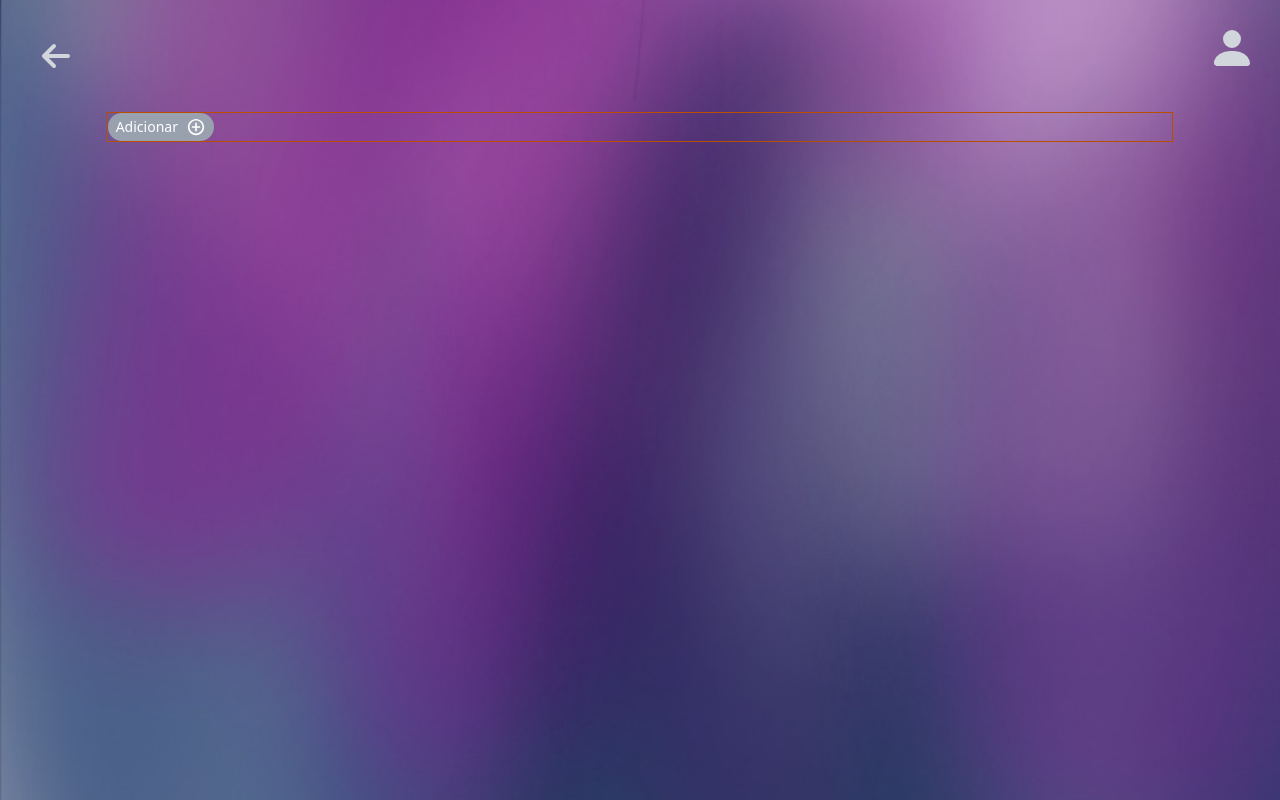
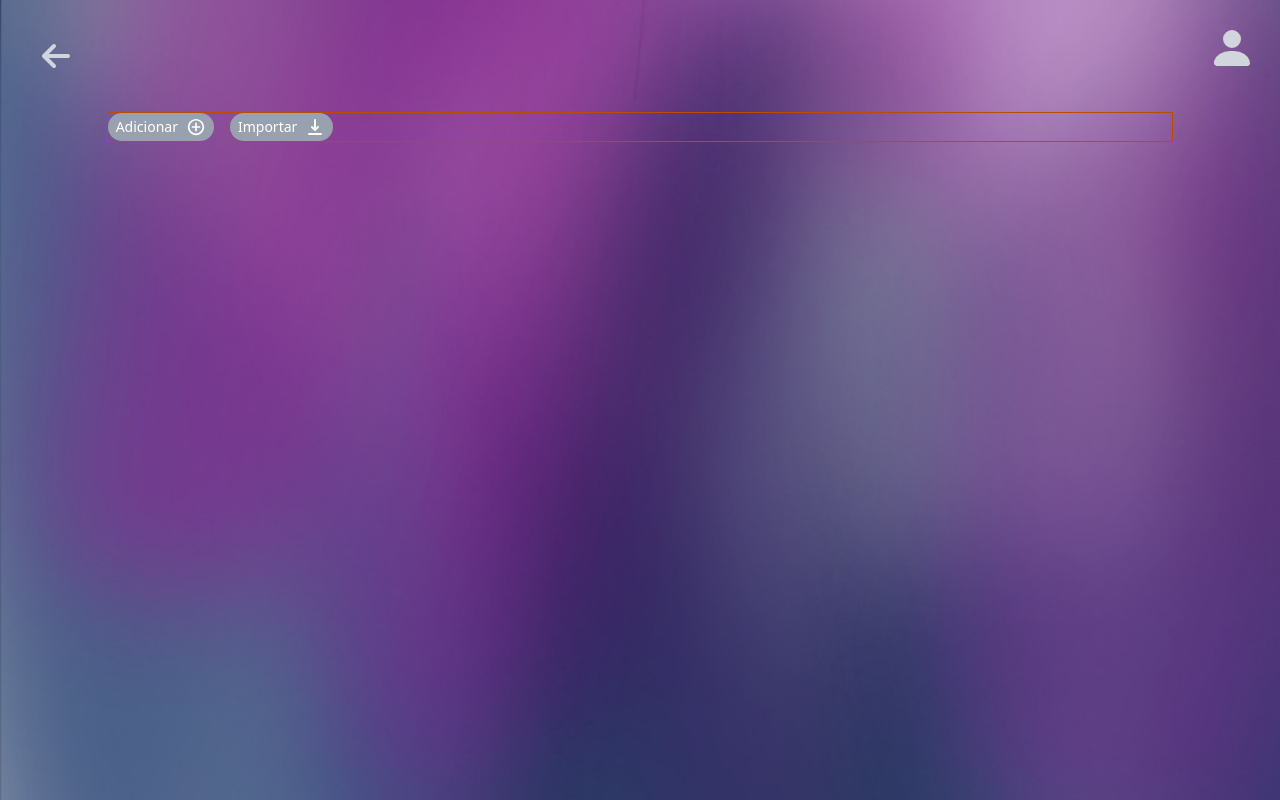
Before and after one commit to Maua-Dev/portal_das_entidades_front, a React (Vite) app: page /home/1 in a window 1280 px wide. Built offline with nearby package versions, Linux system fonts and the light colour scheme.

Commit message:
feat: add import button

```diff
--- /dev/null
+++ b/src/components/import-button.tsx
@@ -0,0 +1,28 @@
+import { HiDownload } from 'react-icons/hi';
+
+interface ImportButtonProps {
+  label?: string;
+  className?: string;
+  iconSize?: number;
+}
+
+
+export default function ImportButton({
+  label = "Importar",
+  className = "",
+  iconSize = 20,
+}: ImportButtonProps) {
+    return (
+        <div className={`inline-flex items-center gap-1 ${className} bg-gray-400 px-2 rounded-2xl`}>
+              <span className="text-sm font-medium text-white">{label}</span>
+
+              <button
+                type="button"
+                className="py-1 pl-1 rounded-full text-white active:scale-95 transition"
+                aria-label={label}
+              >
+                <HiDownload size={iconSize} />
+              </button>
+            </div>
+    );
+}
--- a/src/pages/home.tsx
+++ b/src/pages/home.tsx
@@ -4,6 +4,7 @@ import ProfileButton from "../components/profile";
 import ArrowButton from "../components/arrow"
 import { Link } from "react-router-dom";
 import AddButton from "../components/add-button";
+import ImportButton from "../components/import-button";
 
 const Alunos = [
     {
@@ -343,9 +344,11 @@ export default function Home() {
                 <ArrowButton></ArrowButton>
             </Link>
 
-            <div className="absolute top-28 inset-x-6 max-w-5/6 mx-auto px- border-1 border-amber-700">
-                <AddButton></AddButton>
-
+            <div className="absolute top-28 inset-x-6 max-w-5/6 mx-auto border-1 border-amber-700">
+                <div className="space-x-4">
+                    <AddButton />
+                    <ImportButton />
+                </div>
             </div>
         </div>
     );
```
